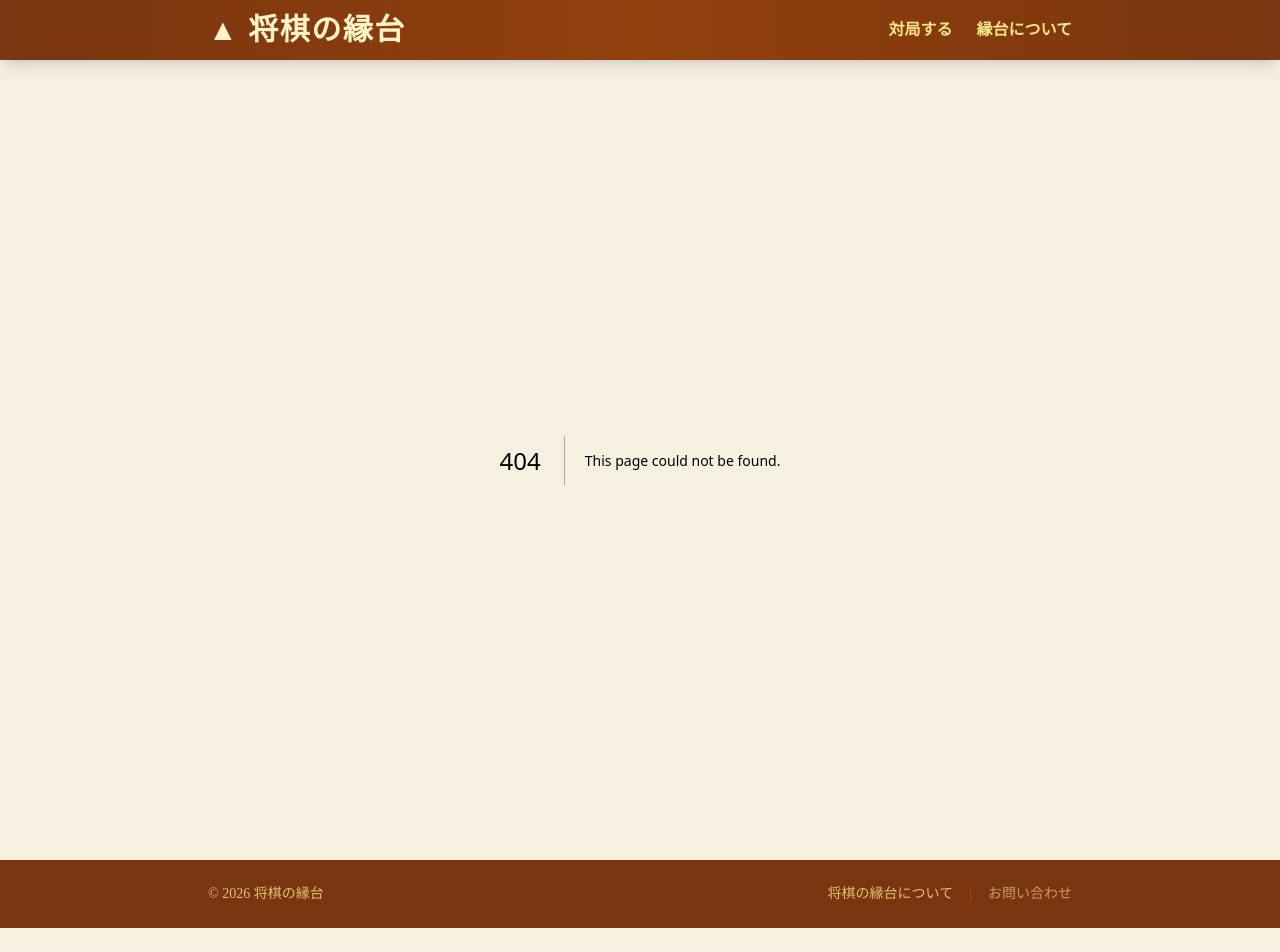
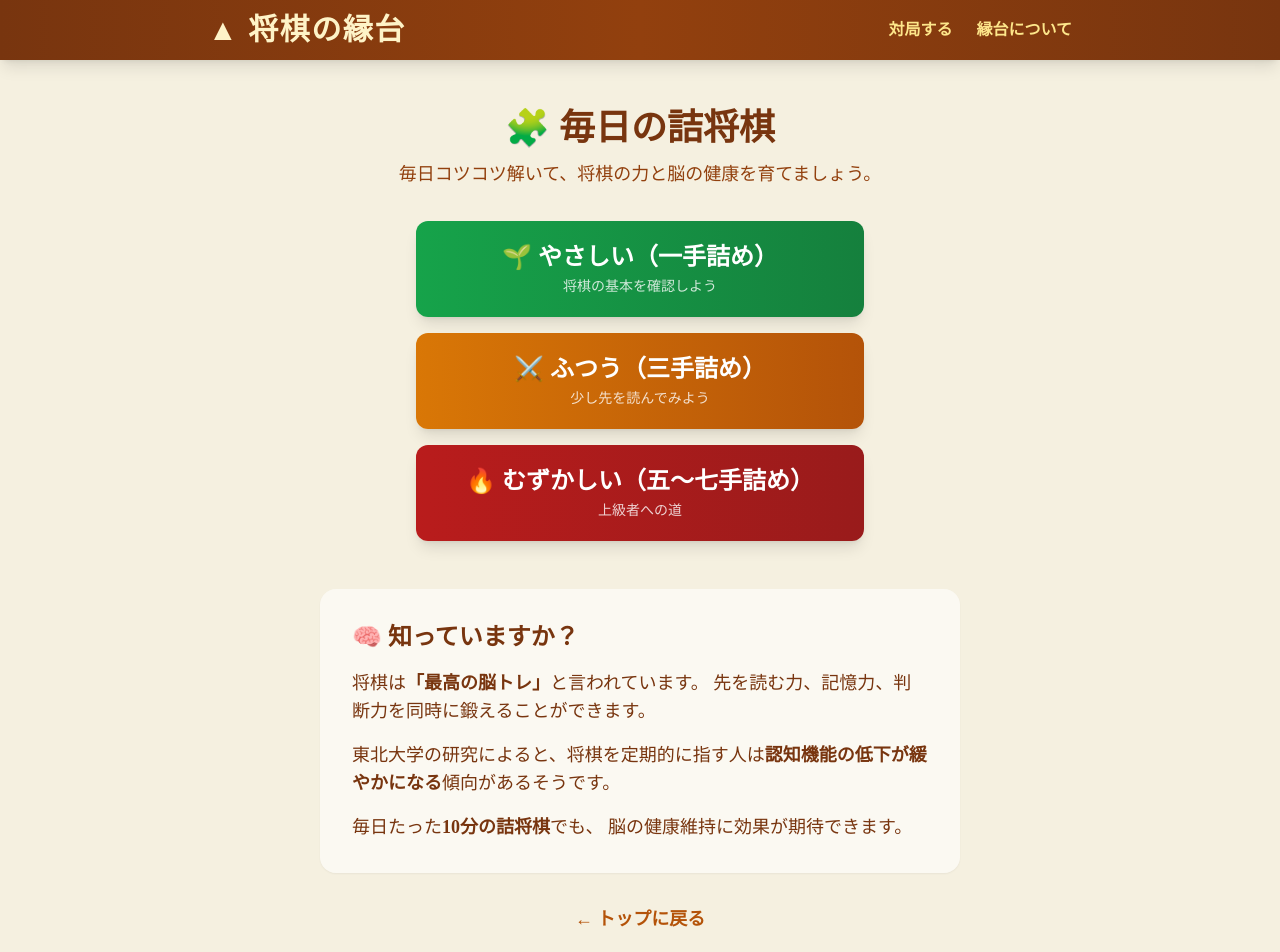
Before and after one commit to sntkmtnb/shogi-engawa, a Next.js app: page /tsume in a window 1280 px wide. Before the commit this address had no page. Shown: the top 952 px of the page. Before the commit the page ends 928 px from the top, so only its background shows below. Built offline with nearby package versions, Linux system fonts and the light colour scheme.

Commit message:
feat: 詰将棋ページ追加、トップにリンク追加 v0.2.1

```diff
--- a/src/app/page.tsx
+++ b/src/app/page.tsx
@@ -155,6 +155,14 @@ export default function Home() {
           <p className="mt-4 text-sm text-amber-600">
             登録不要・無料でお楽しみいただけます
           </p>
+          <div className="mt-6">
+            <Link
+              href="/tsume"
+              className="text-amber-700 hover:text-amber-500 text-lg font-bold transition underline decoration-amber-300 underline-offset-4"
+            >
+              🧩 毎日の詰将棋はこちら →
+            </Link>
+          </div>
         </div>
       </section>
 
--- /dev/null
+++ b/src/app/tsume/page.tsx
@@ -0,0 +1,109 @@
+'use client';
+
+import { useState } from 'react';
+import Link from 'next/link';
+
+type Difficulty = 'beginner' | 'intermediate' | 'advanced';
+
+export default function TsumePage() {
+  const [selectedDifficulty, setSelectedDifficulty] = useState<Difficulty | null>(null);
+
+  return (
+    <div className="max-w-2xl mx-auto px-4 py-8 md:py-12">
+      <div className="text-center mb-8">
+        <h1 className="text-3xl md:text-4xl font-bold text-amber-900 mb-3">
+          🧩 毎日の詰将棋
+        </h1>
+        <p className="text-lg text-amber-800 leading-relaxed">
+          毎日コツコツ解いて、<br className="md:hidden" />
+          将棋の力と脳の健康を育てましょう。
+        </p>
+      </div>
+
+      {/* 難易度選択 */}
+      <div className="space-y-4 max-w-md mx-auto">
+        <button
+          onClick={() => setSelectedDifficulty('beginner')}
+          className="w-full bg-gradient-to-r from-green-600 to-green-700 hover:from-green-500 hover:to-green-600 text-white text-xl md:text-2xl font-bold py-5 px-8 rounded-xl shadow-lg transition-all hover:shadow-xl active:scale-[0.98]"
+        >
+          🌱 やさしい（一手詰め）
+          <span className="block text-sm mt-1 font-normal opacity-80">
+            将棋の基本を確認しよう
+          </span>
+        </button>
+
+        <button
+          onClick={() => setSelectedDifficulty('intermediate')}
+          className="w-full bg-gradient-to-r from-amber-600 to-amber-700 hover:from-amber-500 hover:to-amber-600 text-white text-xl md:text-2xl font-bold py-5 px-8 rounded-xl shadow-lg transition-all hover:shadow-xl active:scale-[0.98]"
+        >
+          ⚔️ ふつう（三手詰め）
+          <span className="block text-sm mt-1 font-normal opacity-80">
+            少し先を読んでみよう
+          </span>
+        </button>
+
+        <button
+          onClick={() => setSelectedDifficulty('advanced')}
+          className="w-full bg-gradient-to-r from-red-700 to-red-800 hover:from-red-600 hover:to-red-700 text-white text-xl md:text-2xl font-bold py-5 px-8 rounded-xl shadow-lg transition-all hover:shadow-xl active:scale-[0.98]"
+        >
+          🔥 むずかしい（五〜七手詰め）
+          <span className="block text-sm mt-1 font-normal opacity-80">
+            上級者への道
+          </span>
+        </button>
+      </div>
+
+      {/* 来るデータ表示用のプレースホルダー */}
+      {selectedDifficulty && (
+        <div className="mt-8 text-center">
+          <div className="bg-white/60 rounded-2xl p-8 shadow-sm">
+            <div className="text-6xl mb-4">🚧</div>
+            <h2 className="text-xl font-bold text-amber-900 mb-2">
+              まもなく公開
+            </h2>
+            <p className="text-amber-800">
+              詰将棋問題を準備中です。<br />
+              もう少しお待ちください。
+            </p>
+          </div>
+          <button
+            onClick={() => setSelectedDifficulty(null)}
+            className="mt-4 text-amber-700 hover:text-amber-500 text-lg font-bold transition"
+          >
+            ← 戻る
+          </button>
+        </div>
+      )}
+
+      {/* 脳トレ豆知識 */}
+      <div className="mt-12 bg-white/60 rounded-2xl p-6 md:p-8 shadow-sm">
+        <h2 className="text-xl md:text-2xl font-bold text-amber-900 mb-4">
+          🧠 知っていますか？
+        </h2>
+        <div className="space-y-4 text-base md:text-lg text-amber-900 leading-relaxed">
+          <p>
+            将棋は<strong>「最高の脳トレ」</strong>と言われています。
+            先を読む力、記憶力、判断力を同時に鍛えることができます。
+          </p>
+          <p>
+            東北大学の研究によると、将棋を定期的に指す人は
+            <strong>認知機能の低下が緩やかになる</strong>傾向があるそうです。
+          </p>
+          <p>
+            毎日たった<strong>10分の詰将棋</strong>でも、
+            脳の健康維持に効果が期待できます。
+          </p>
+        </div>
+      </div>
+
+      <div className="mt-8 text-center">
+        <Link
+          href="/"
+          className="text-amber-700 hover:text-amber-500 text-lg font-bold transition"
+        >
+          ← トップに戻る
+        </Link>
+      </div>
+    </div>
+  );
+}
```
